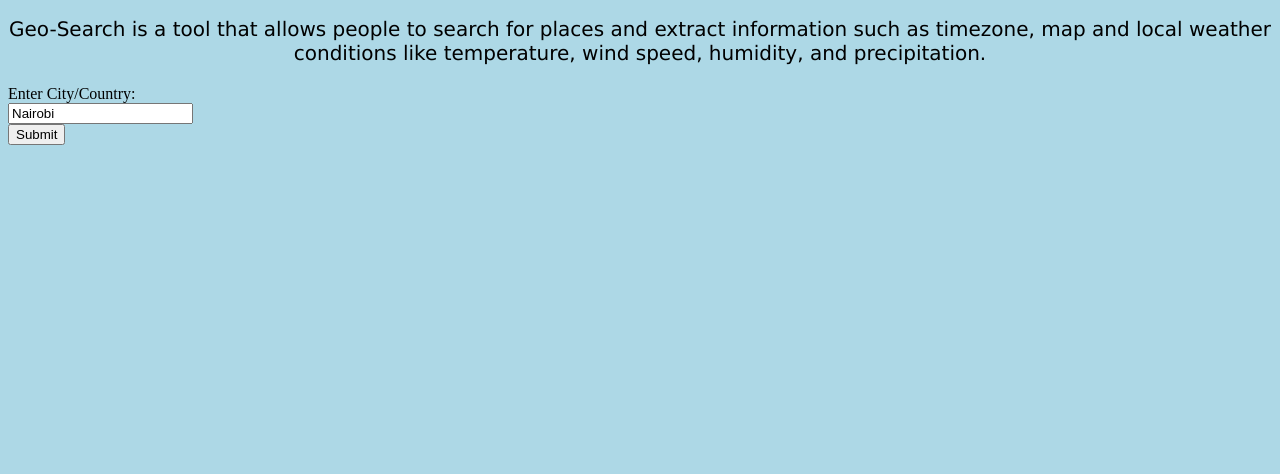
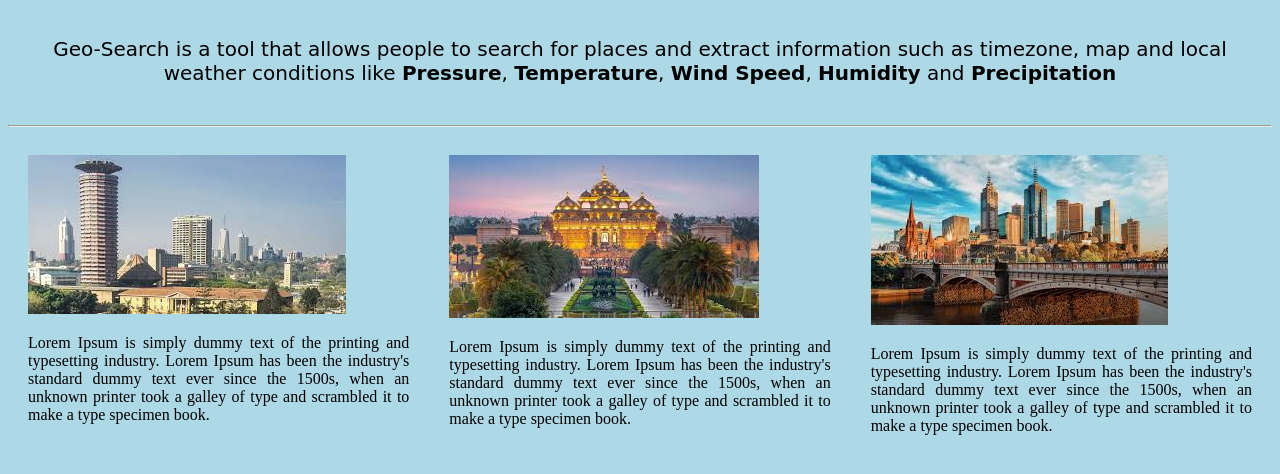
Before and after one commit to nyakagwafred/OpenCL, a website: page index.html in a window 1280 px wide. Shown: the part 100-574 px from the top of the page. Drawn offline with Linux system fonts and the light colour scheme; a web font is replaced by a local one.

Commit message:
modified:   CSS/text.css new file:   images/AdobeStock_248268554_Preview.jpeg new file:   images/delhi.jfif new file:   images/headerIMG.png new file:   images/melbourne.jfif new file:   images/nairobi.jfif modified:   index.html

```diff
--- a/CSS/text.css
+++ b/CSS/text.css
@@ -14,8 +14,19 @@ h1 {
   text-align: center;
 }
 
-p {
+.paragraph {
   font-family: verdana;
   font-size: 20px;
   text-align: center;
+  font-family:'Liu Jian Mao Cao', cursive;
+  padding: 20px;
 }
+
+.container {
+    display: grid;
+    grid-template-columns: 1fr 1fr 1fr;
+    grid-auto-rows: 1.6em;
+    grid-gap: 40px;
+    padding: 20px;
+    text-align: justify;
+}
--- a/index.html
+++ b/index.html
@@ -4,22 +4,38 @@
 <head>
     <meta charset="utf-8">
     <title>The HTML5 Herald</title>
-    <meta name="description" content="HTML5">
-    <meta name="author" content="SitePoint">
+    <meta name="description" content="Capstone">
+    <meta name="FN" content="SitePoint">
     <link rel="stylesheet" href="CSS/text.css">
+    <link href="https://fonts.googleapis.com/css?family=Liu+Jian+Mao+Cao&display=swap" rel="stylesheet">
 </head>
 
 <body>
     <h1 class="headerOne">GeoSearch Capstone Project</h1>
-    <p> Geo-Search is a tool that allows people to search for places and extract information such as
-    timezone, map and local weather conditions like temperature, wind speed, humidity, and
-    precipitation. </p>
+    <p class="paragraph"> Geo-Search is a tool that allows people to search for places and extract information such as
+    timezone, map and local weather conditions like <strong>Pressure</strong>,
+    <strong>Temperature</strong>, <strong>Wind Speed</strong>, <strong>Humidity</strong> and
+    <strong>Precipitation</strong> </p>
+    <hr>
 
-    <form action="/action_page.php">
-        <label for="fname">Enter City/Country:</label><br>
-        <input type="text" id="fname" name="fname" value="Nairobi"><br>
-        <input type="submit" value="Submit">
-    </form>
+    <div class="container">
+        <div><img src="images/nairobi.jfif" alt="Nairobi">
+            <p>Lorem Ipsum is simply dummy text of the printing and typesetting industry. Lorem Ipsum has been the industry's standard
+        dummy text ever since the 1500s, when an unknown printer took a galley of type and scrambled it to make a type specimen
+        book.</p></div>
+        <div><img src="images/delhi.jfif" alt="New Delhi">
+            <p>Lorem Ipsum is simply dummy text of the printing and typesetting industry. Lorem Ipsum has been the industry's standard
+        dummy text ever since the 1500s, when an unknown printer took a galley of type and scrambled it to make a type specimen
+        book.</p>
+        </div>
+        <div><img src="images/melbourne.jfif" alt="Melbourne">
+            <p>Lorem Ipsum is simply dummy text of the printing and typesetting industry. Lorem Ipsum has been the industry's standard
+        dummy text ever since the 1500s, when an unknown printer took a galley of type and scrambled it to make a type specimen
+        book.</p></div>
+    </div>
+
+
+
 
 
 
```
Also changed, not shown: images/AdobeStock_248268554_Preview.jpeg (added), images/delhi.jfif (added), images/headerIMG.png (added), images/melbourne.jfif (added), images/nairobi.jfif (added).
